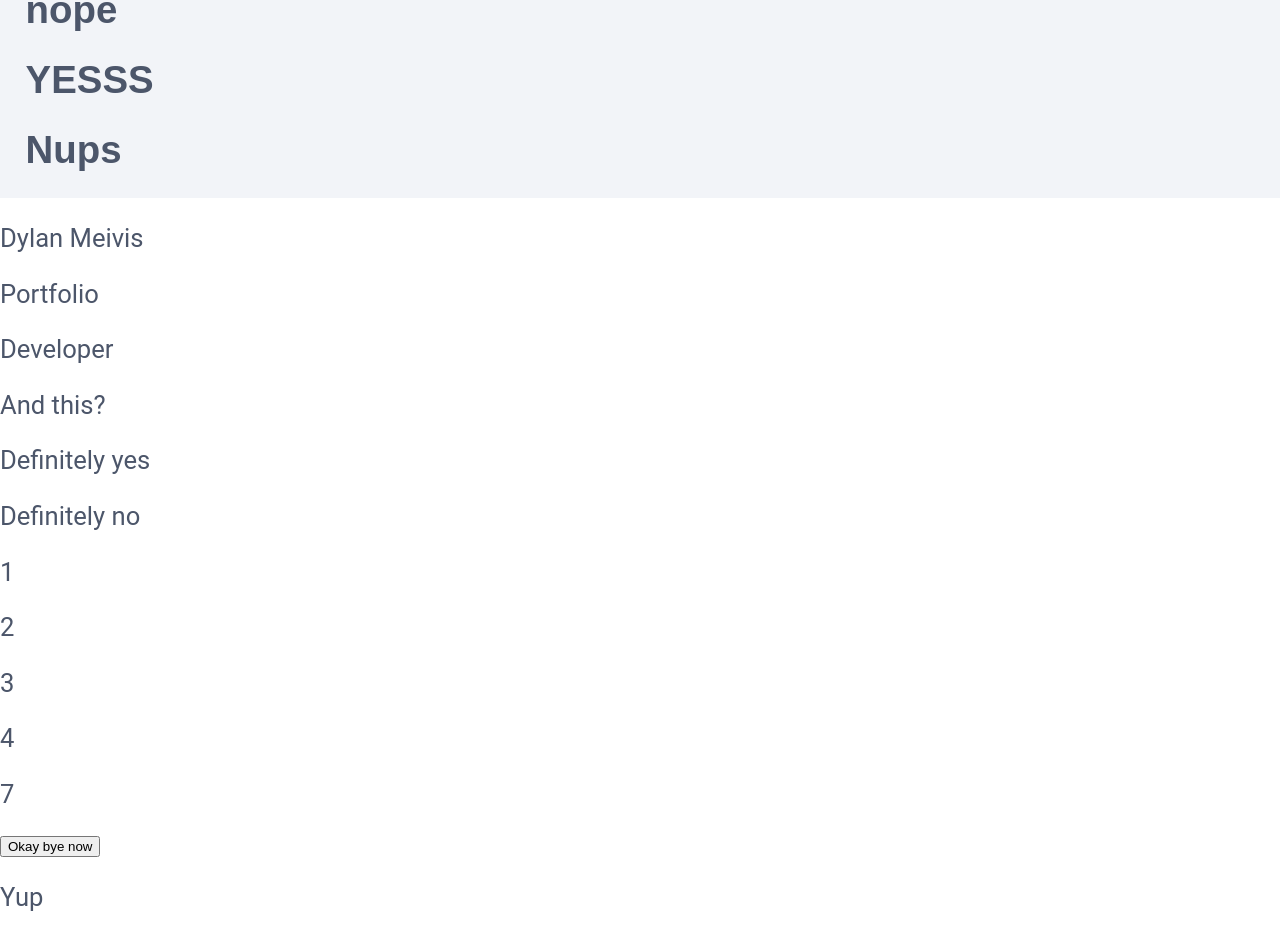
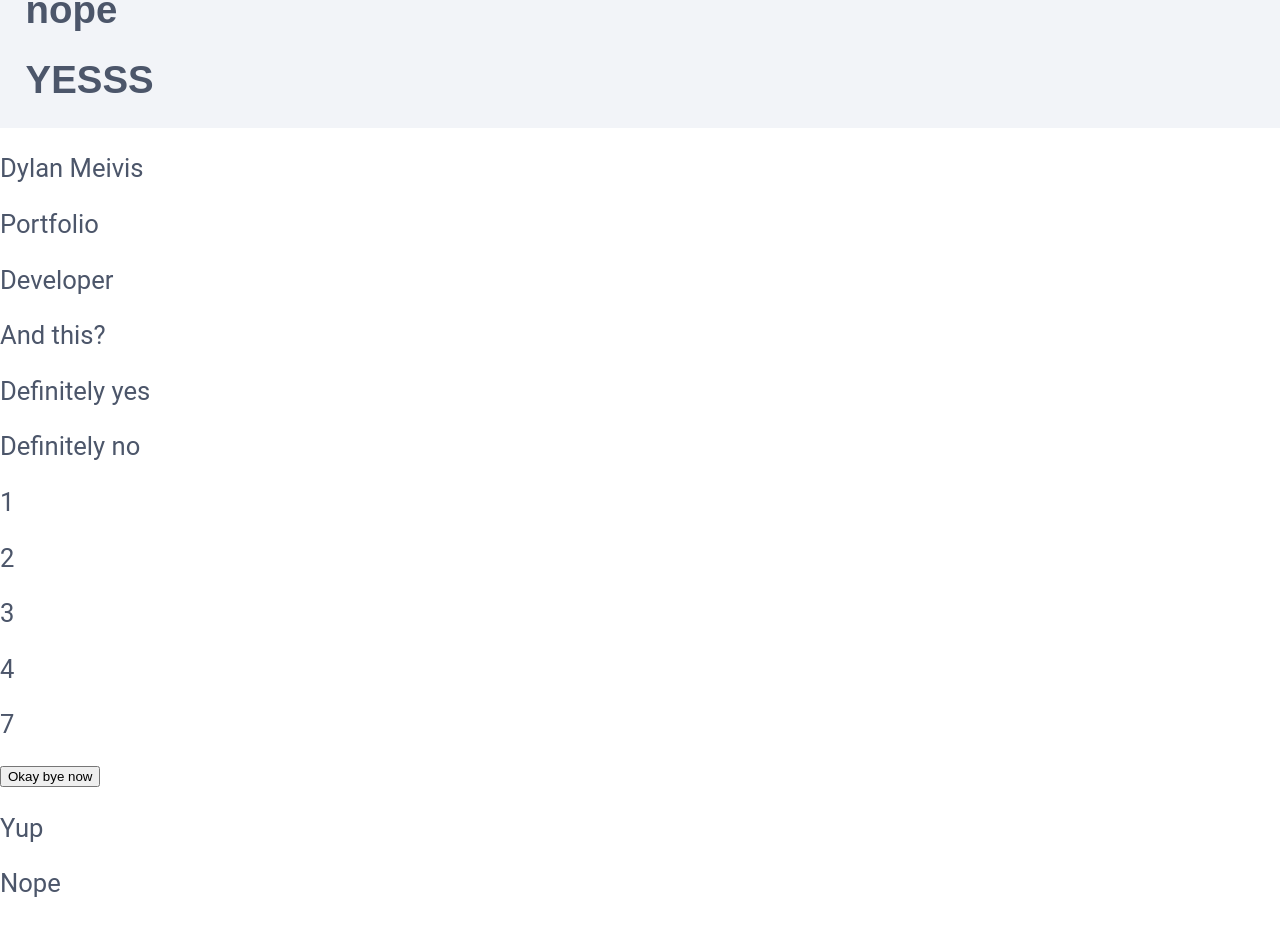
Before and after one commit to DylanMeivis/Portfolio, a React (Create React App) app: page / in a window 1280 px wide. Shown: the part 796-1721 px from the top of the page. Built offline with nearby package versions, Linux system fonts and the light colour scheme.

Commit message:
Update App.js

```diff
--- a/src/App.js
+++ b/src/App.js
@@ -22,7 +22,6 @@ function App() {
             <h1>Nope</h1>
             <h1>nope</h1>
             <h1>YESSS</h1>
-            <h1>Nups</h1>
         </div>
         <div className="InformationHeader">
             <h3>Dylan Meivis </h3>
```
